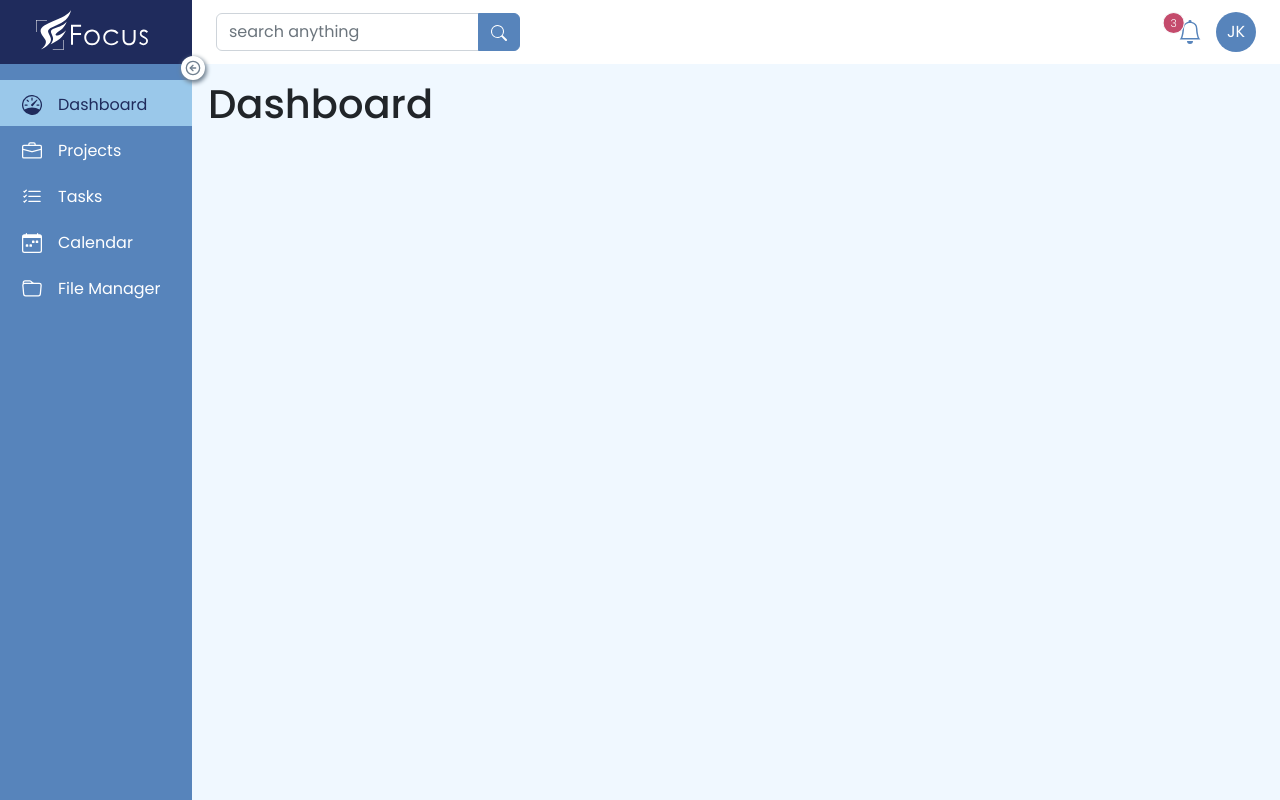
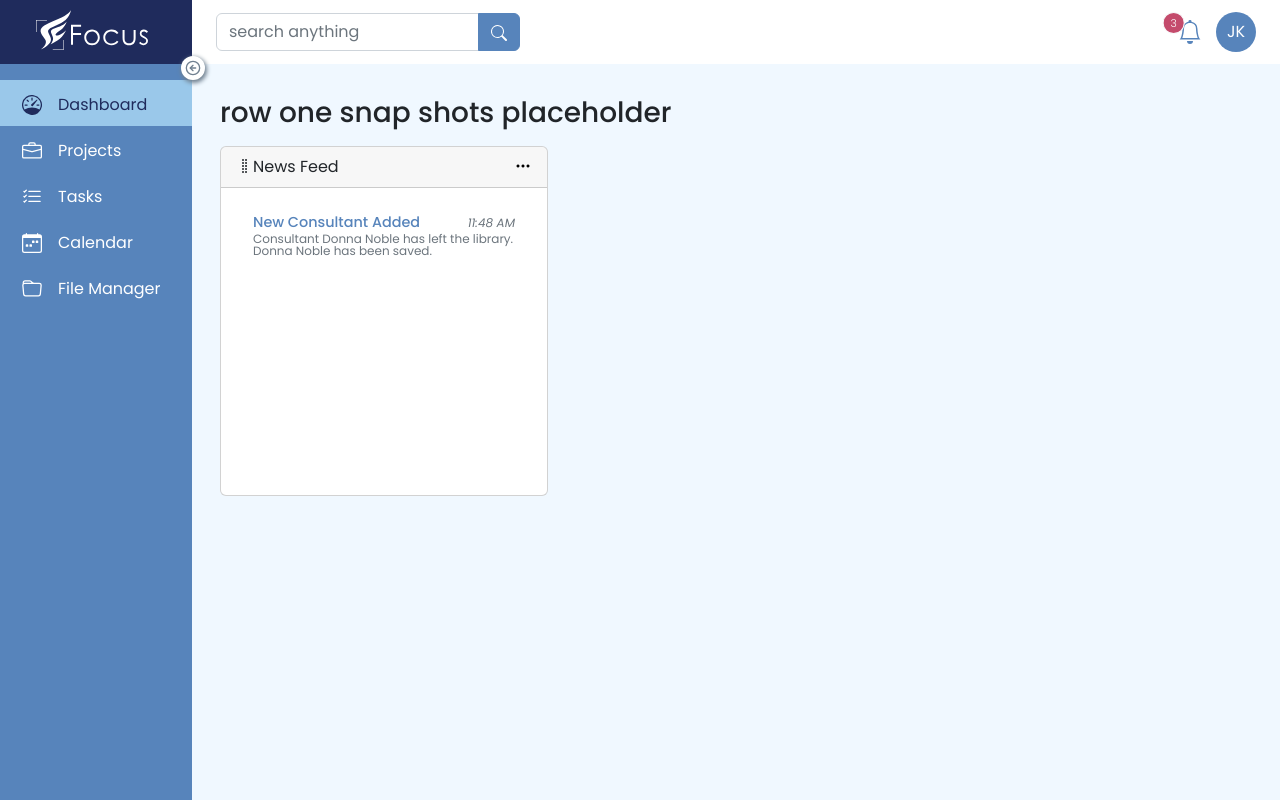
Before and after one commit to dittobyte-io/focus-react, a React (Create React App) app in the folder frontend/: page / in a window 1280 px wide. Built offline with nearby package versions, Linux system fonts and the light colour scheme.

Commit message:
Update Dashboard.js

```diff
--- a/frontend/src/pages/Dashboard.js
+++ b/frontend/src/pages/Dashboard.js
@@ -1,7 +1,20 @@
+import { NewsWidget } from "features/news";
+
 function Dashboard() {
 	return (
 		<>
-			<h1 style={{ margin: "0" }}>Dashboard</h1>
+			<div className='container g-4 py-2'>
+				<div className='row py-2'>
+					<h3>row one snap shots placeholder</h3>
+				</div>
+				<div className='row py2'>
+					<div className='col'>
+						<NewsWidget />
+					</div>
+					<div className='col'></div>
+					<div className='col'></div>
+				</div>
+			</div>
 		</>
 	);
 }
```
